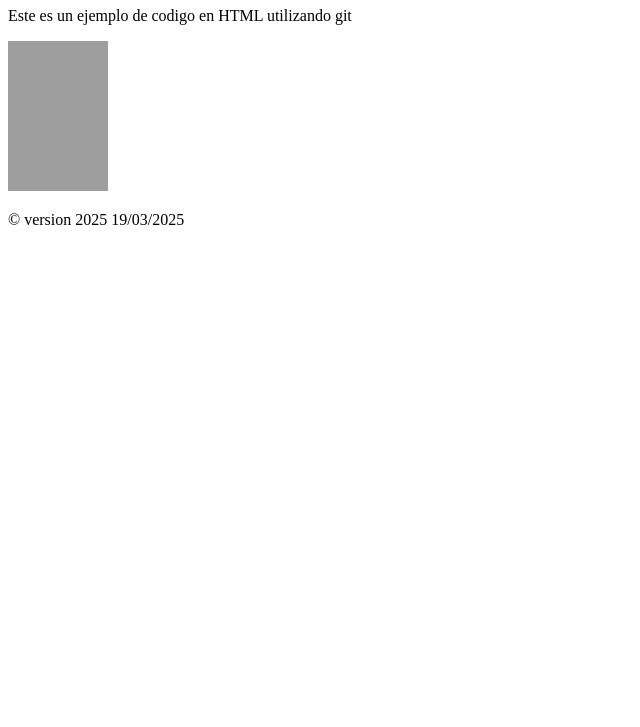
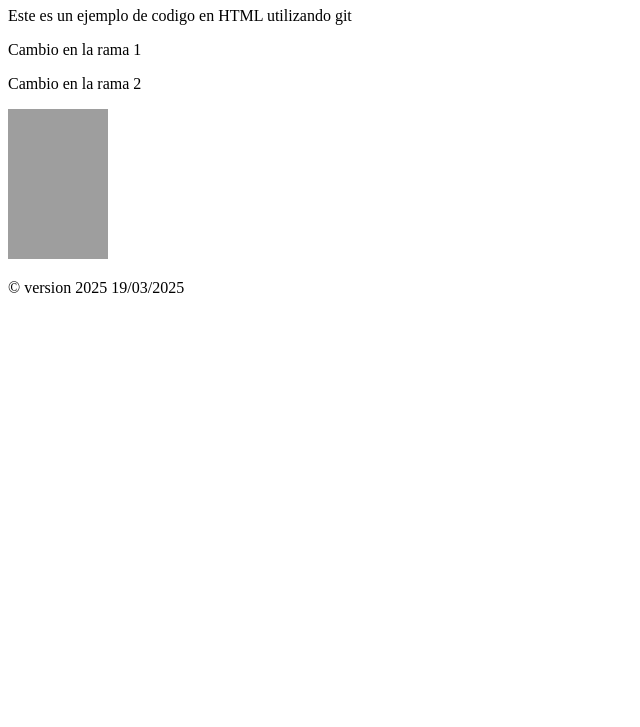
Before and after one commit to mateousug/control-versiones-demo, a plain HTML site: page index.html in a window 1280 px wide. Shown: the part 73-800 px from the top of the page, without its empty margins (0-640 px from the left). Drawn offline with Linux system fonts and the light colour scheme; grey boxes are pictures that could not be loaded.

Commit message:
cambio hecho en la primera rama

```diff
--- a/index.html
+++ b/index.html
@@ -15,6 +15,12 @@
         <p>
             Este es un ejemplo de codigo en HTML utilizando git
         </p>
+        <p>
+            Cambio en la rama 1
+        </p>
+        <p>
+            Cambio en la rama 2
+        </p>
     </main>
     <aside>
         <img src="https://static.wikia.nocookie.net/random/images/5/59/Milly.png/revision/latest/scale-to-width-down/900?cb=20240930164608&path-prefix=es" alt="Silly cat image" height="150" width="100">
```
